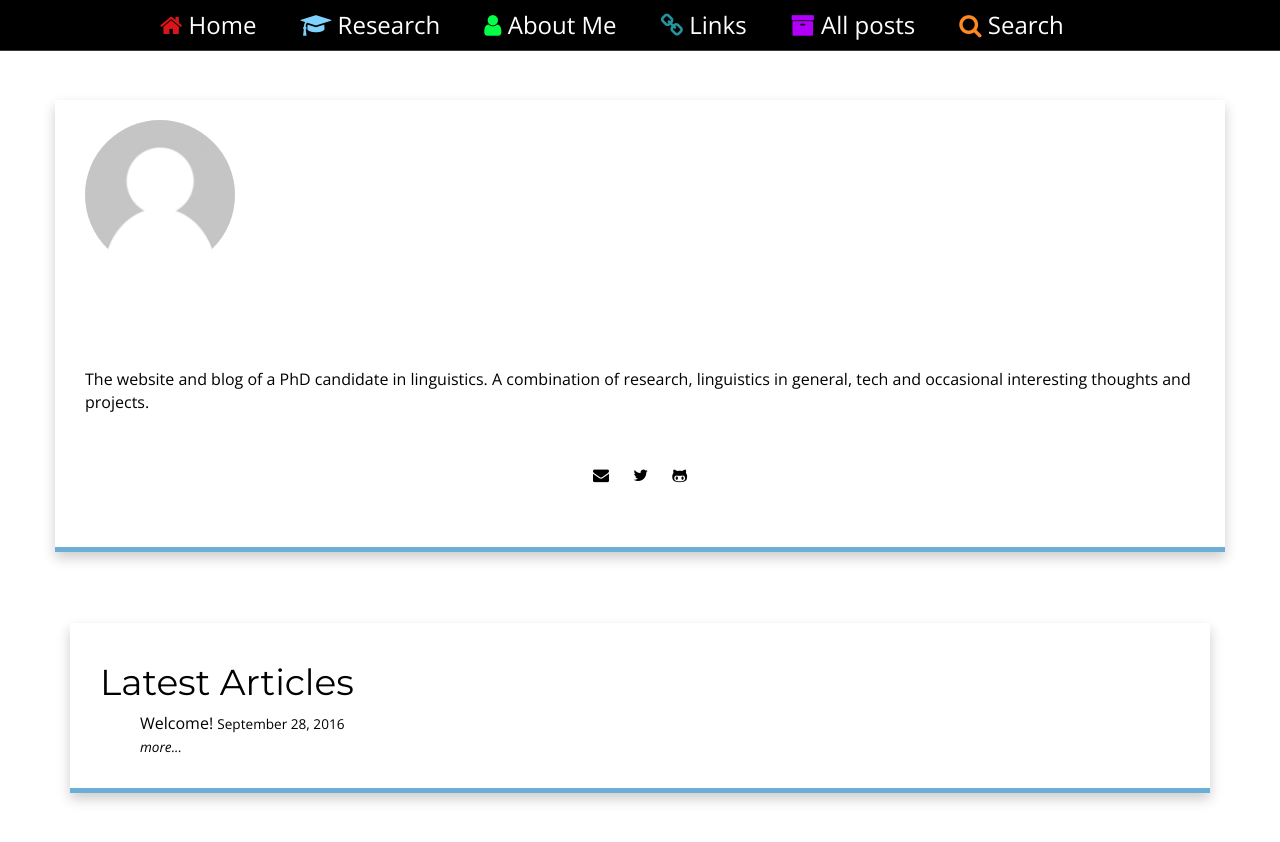
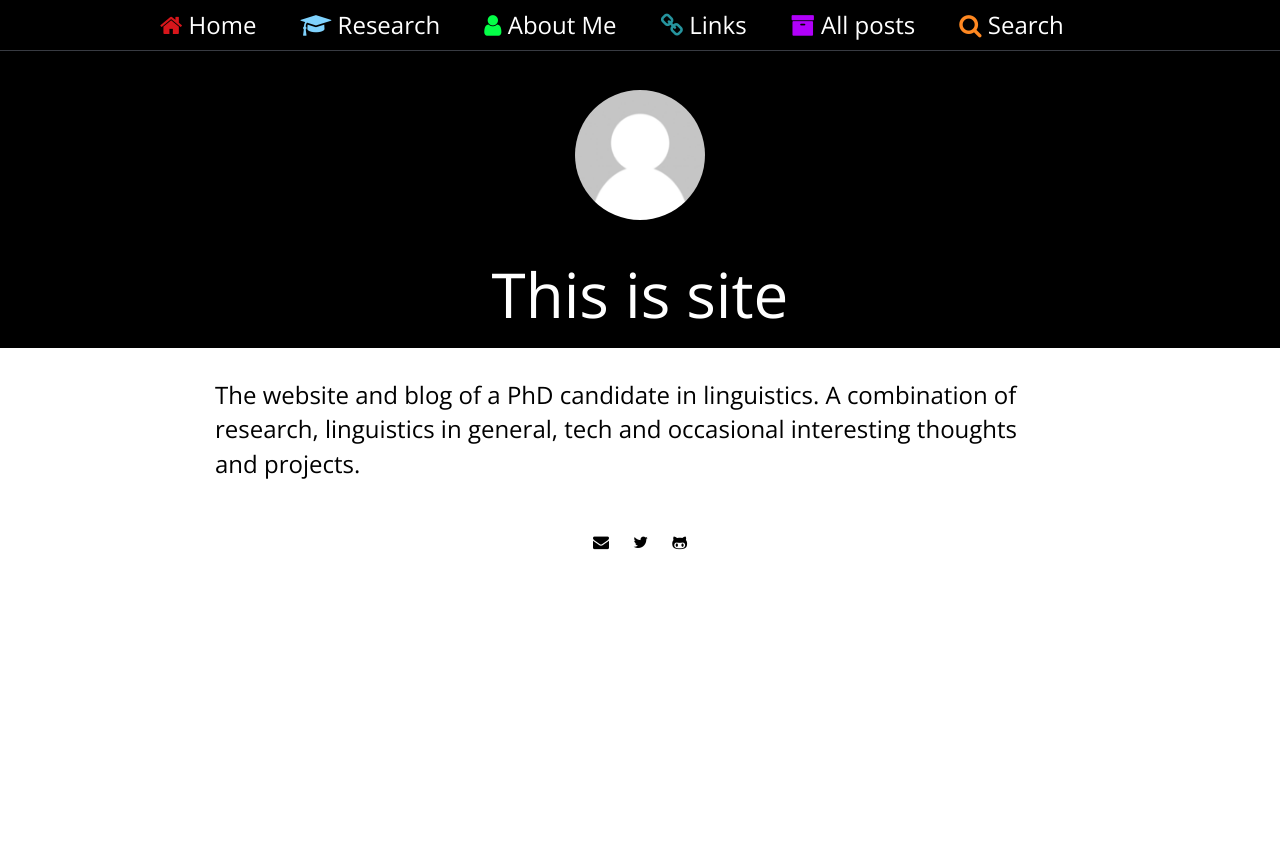
Before and after one commit to dajwarren/dajwarren.github.io, a Jekyll site: the page built from index.html, in a window 1280 px wide. Shown: the top 842 px of the page. Built offline with Jekyll 4.4.1, drawn with Linux system fonts in a browser that asks for light colours; nearby versions of some CDN libraries.

Commit message:
Redesigned site index

```diff
--- a/index.html
+++ b/index.html
@@ -2,60 +2,25 @@
 layout: base
 make-smaller-titles: true
 ---
-<!-- Full-width container-->
-<div class="container-fluid">
-  <div class="row">
-      {% include navbar.html %}
-  </div>
-<!-- Responsive container. Defines central column-->
-<div class="container single">
 
-    <div class="row">
-        <div itemscope class="col-md-12 index content-panel">
-            <!-- <div class="content-panel content"> -->
-                <div class="gravatar">
-                    <img src="{{ site.title_image }}" class="img-circle about-image" height="150" width="150" alt = "There is an image here" />
-                </div>
+{% include navbar.html %}
+<main class="index">
 
-                <h1 class="header author-header" itemprop="headline">{{ site.title }}</h1>
+<div class="index-image">
+  <img src="{{ site.title_image }}" class="img-circle about-image" height="150" width="150" alt = "There is an image here" />
+</div>
 
-                <div class="author-text">
-                    {{ site.title_description }}
-                </div>
+<div class="index-title">
+    <h1 class="header" itemprop="name">{{ site.title }}</h1>
+</div>
 
-                {% include social_links.html %}
-                </div>
-            <!-- </div> -->
-        </div>
-    <div class="row">
-        <div class="col-md-2">
-        </div>
-            <div itemscope class="col-md-12 index">
-                <div class="content-panel content">
+<div class="site-description">
+      {{ site.title_description }}
+</div>
+{% include social_links.html %}
 
-              <div class="articles">
+<div class="index-content">
+    <!-- <p>words!</p> -->
+</div>
 
-                <h2>Latest Articles</h2>
-
-                <ul>
-                    {% for post in site.posts limit: site.post_limit %}
-
-                        <li>
-                            <a href="{{ post.url | prepend: site.baseurl }}">{{ post.title }}</a>
-                            <small class="hidden-xs">{{ post.date | date: "%B %-d, %Y" }}</small>
-                        </li>
-
-                    {% endfor %}
-                    <li>
-                        <small><i><a href="{{ site.baseurl }}/posts/">more...</a></i></small>
-                    </li>
-                </ul>
-
-              </div>
-
-          </div>
-      </div>
-
-<!-- End of containers     -->
-</div>
-</div>
+</main>
```
